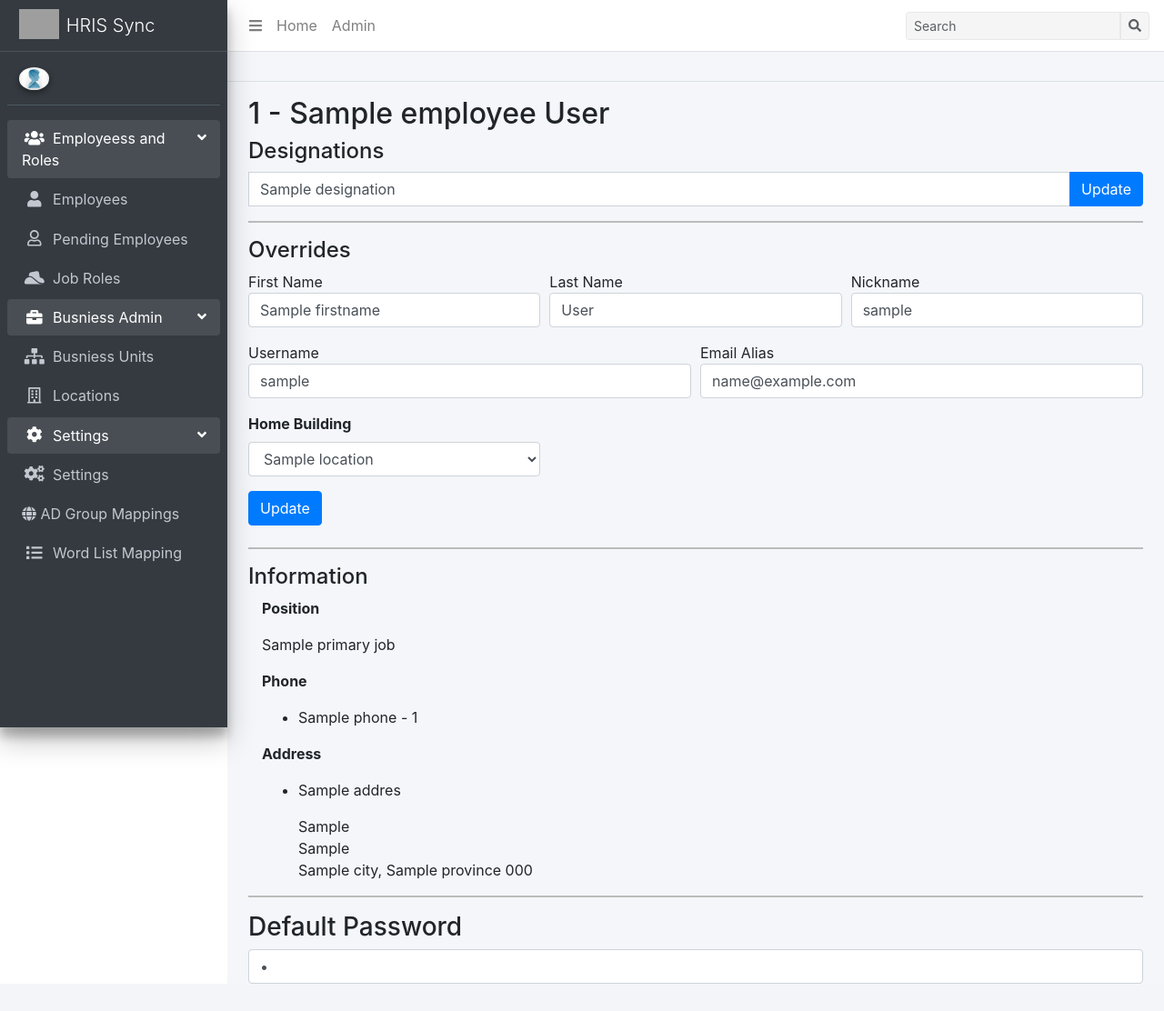
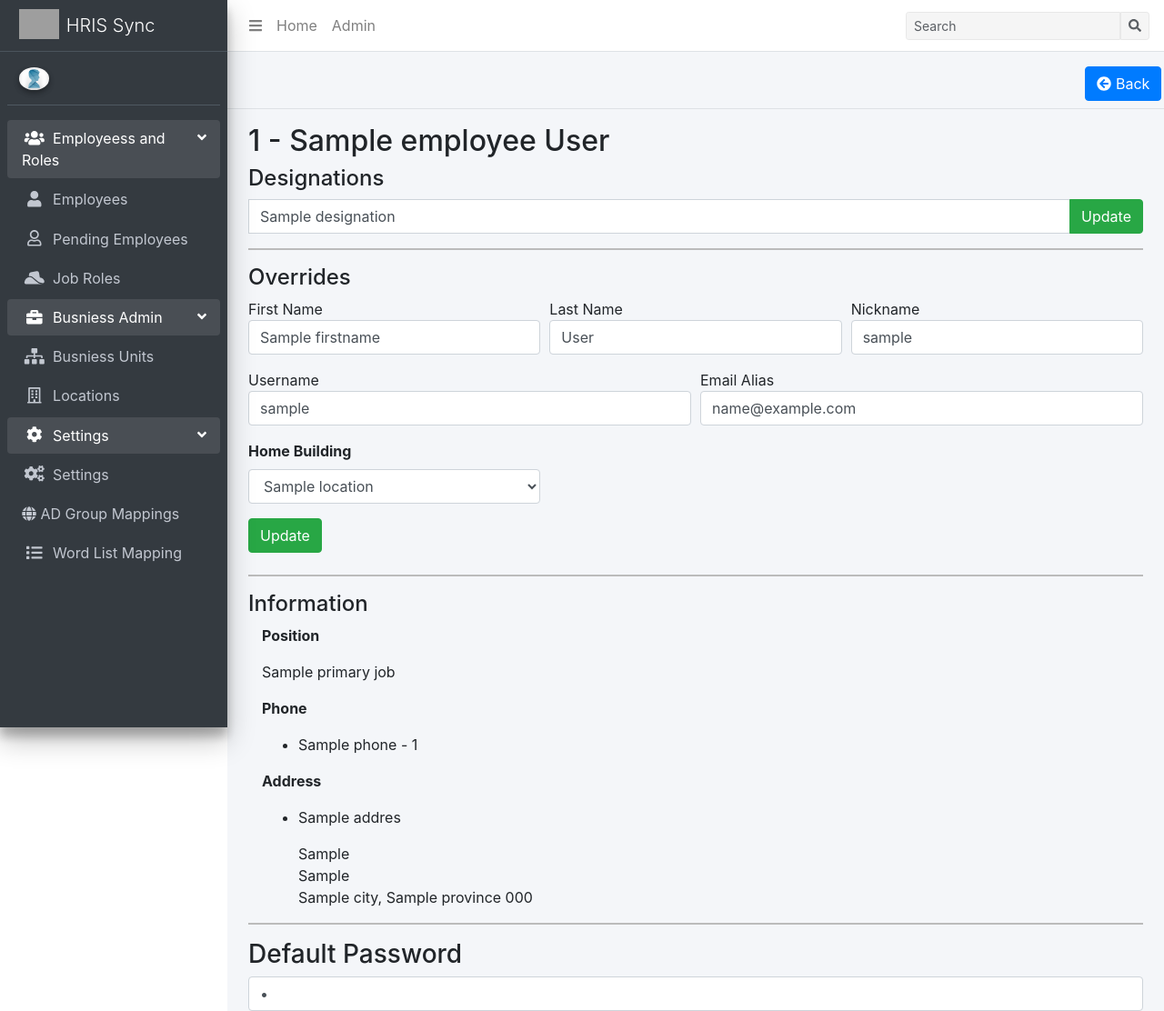
Before and after one commit to jcarswell/hris-integration, a Django app: template hirs_integration/hirs_admin/templates/hirs_admin/employee_edit.html in a window 1280 px wide. Shown: the whole page at 91% size. Before the commit the page ends 1082 px from the top, so only its background shows below. Run offline with Django 3.2, Linux system fonts and the light colour scheme; the template is opened without the code that fills it: most values are stand-ins (such as "Sample title", 1, 10 or a date in 2020); grey boxes marked "Sample" are stand-in pictures; some libraries are stand-ins or nearby versions; grey boxes are pictures that could not be loaded.

Commit message:
Added back button. Updated color scheme

```diff
--- a/hirs_integration/hirs_admin/templates/hirs_admin/employee_edit.html
+++ b/hirs_integration/hirs_admin/templates/hirs_admin/employee_edit.html
@@ -3,6 +3,12 @@
 
 {% block extra_style %}
 <link rel="stylesheet" href="https://cdn.jsdelivr.net/npm/bootstrap@4.6.0/dist/css/bootstrap.min.css" integrity="sha384-B0vP5xmATw1+K9KRQjQERJvTumQW0nPEzvF6L/Z6nronJ3oUOFUFpCjEUQouq2+l" crossorigin="anonymous">
+{% endblock %}
+{% block page_actions %}
+<div class="btn-toolbar mb-2 mb-md-0">
+  <a class="btn btn-md btn-primary" style="margin:0 2pt;" id="btn_back" href="#"><i class="fas fa-arrow-circle-left"></i> Back</a>
+  {% block toolbar %}{% endblock %}
+<div>
 {% endblock %}
 {% block content %}
 <div class="container">
@@ -21,7 +27,7 @@
         <div class="invalid-feedback"> A valid photo is required.</div>
     </div>
     <input type="hidden" name="form" value="employee">
-    <button type="submit" class="btn btn-primary mb-2">Update</button>
+    <button type="submit" class="btn btn-success mb-2">Update</button>
   </form>
   <hr style="border-top:2px solid #bbb;display:None;">
   <form id="designation-form">
@@ -31,7 +37,7 @@
       <lable for='designation-1' class="sr-only">Designations</lable>
       <input type="text" class="form-control" placeholder="CISSP CPA ..." name="designation-1" value="{{ designation }}">
       <div class="input-group-append">
-        <button class="btn btn-primary" type="submit" id="designation-submit">Update</button>
+        <button class="btn btn-success" type="submit" id="designation-submit">Update</button>
       </div>
     </div>
     <input type="hidden" name="form" value="designation">
@@ -75,7 +81,7 @@
       </div>
     </div>
     <input type="hidden" name="form" value="overrides">
-    <button type="submit" class="btn btn-primary mb-2">Update</button>
+    <button type="submit" class="btn btn-success mb-2">Update</button>
   </form>
   <hr style="border-top:2px solid #bbb;">
   <h4>Information</h4>
```
